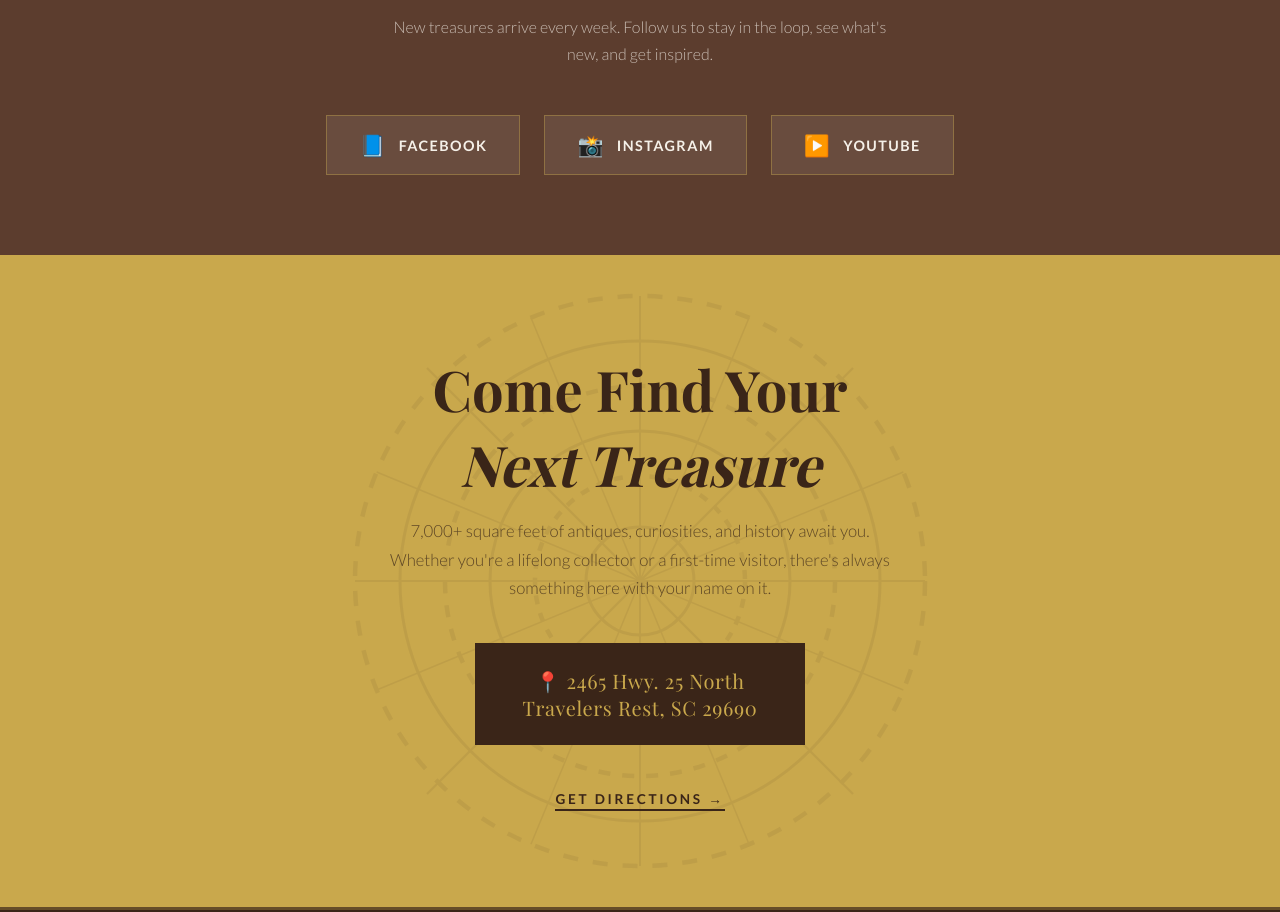
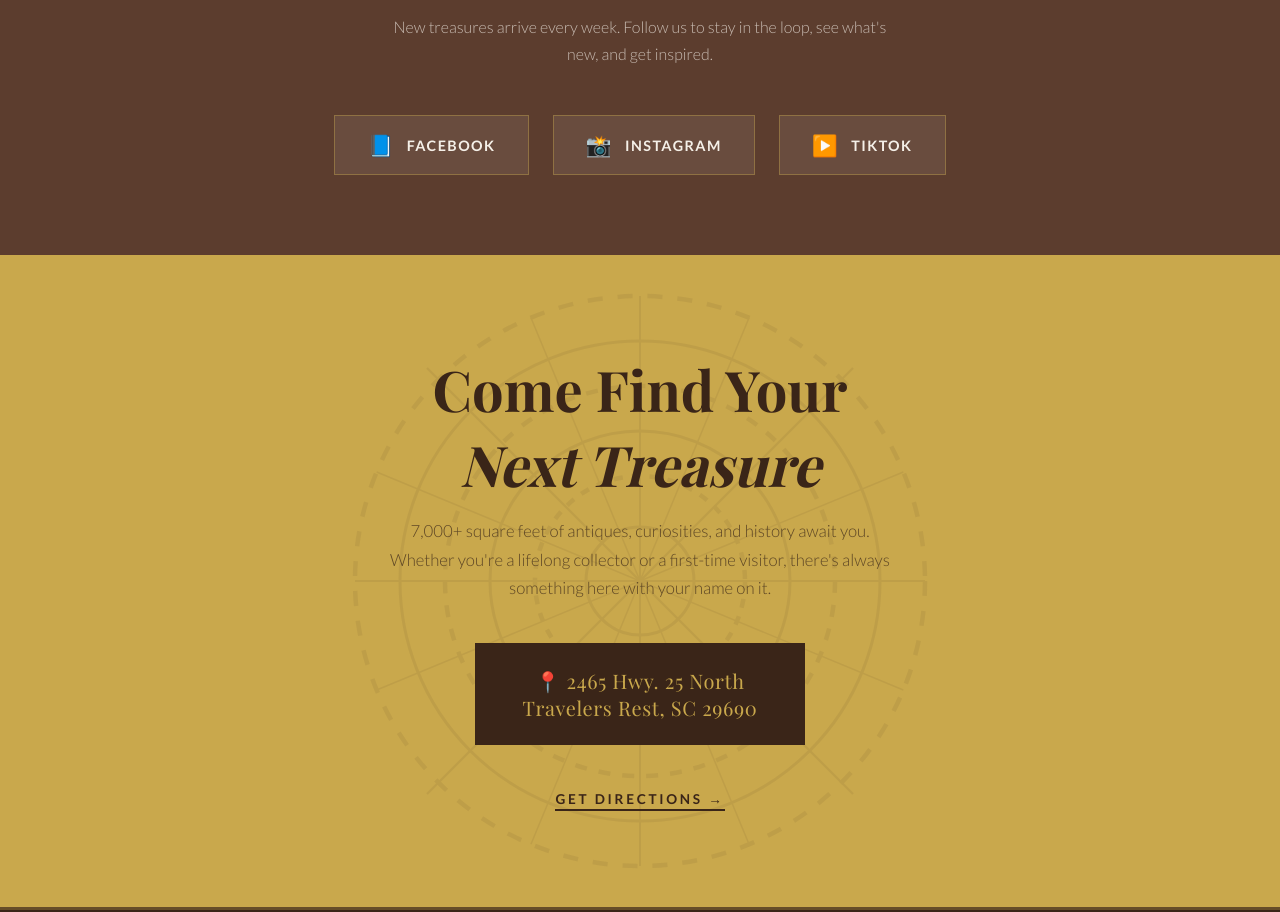
Before and after one commit to arielcguevara/countryantiquestest, a plain HTML site: page index.html in a window 1280 px wide. Shown: the part 4455-5367 px from the top of the page. Drawn offline with nearby package versions, Linux system fonts and the light colour scheme; a web font is replaced by a local one.

Commit message:
index.html

```diff
--- a/index.html
+++ b/index.html
@@ -1218,14 +1218,15 @@
   <h2 class="section-title">Follow the Journey</h2>
   <p class="social-tagline">New treasures arrive every week. Follow us to stay in the loop, see what's new, and get inspired.</p>
   <div class="social-links">
-    <a href="https://www.facebook.com" target="_blank" class="social-link">
+    <a href="https://www.facebook.com/share/18MK2ei4N9/?mibextid=wwXIfr" target="_blank" class="social-link">
       <span class="social-icon">📘</span> Facebook
     </a>
-    <a href="https://www.instagram.com" target="_blank" class="social-link">
+    <a href="https://www.instagram.com/countryantiquesandcuriosities?igsh=dmxrcnRsZDlnZmVq&utm_source=qr
+" target="_blank" class="social-link">
       <span class="social-icon">📸</span> Instagram
     </a>
-    <a href="https://www.youtube.com" target="_blank" class="social-link">
-      <span class="social-icon">▶️</span> YouTube
+    <a href="https://www.tiktok.com/@countryantiquescuriositi?_r=1&_t=ZP-94MQ8lF8G8U" target="_blank" class="social-link">
+      <span class="social-icon">▶️</span> TikTok
     </a>
   </div>
 </section>
```
